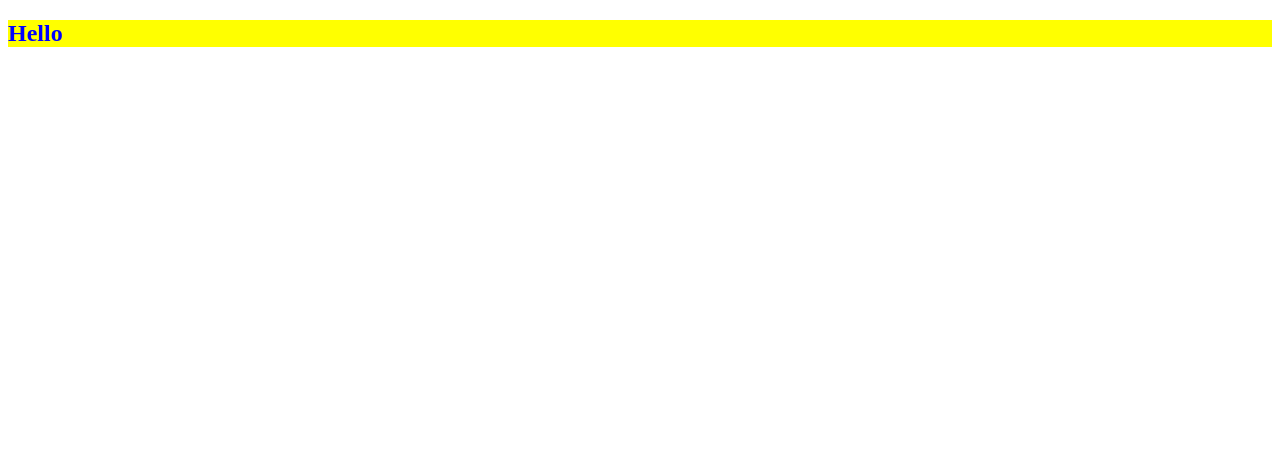
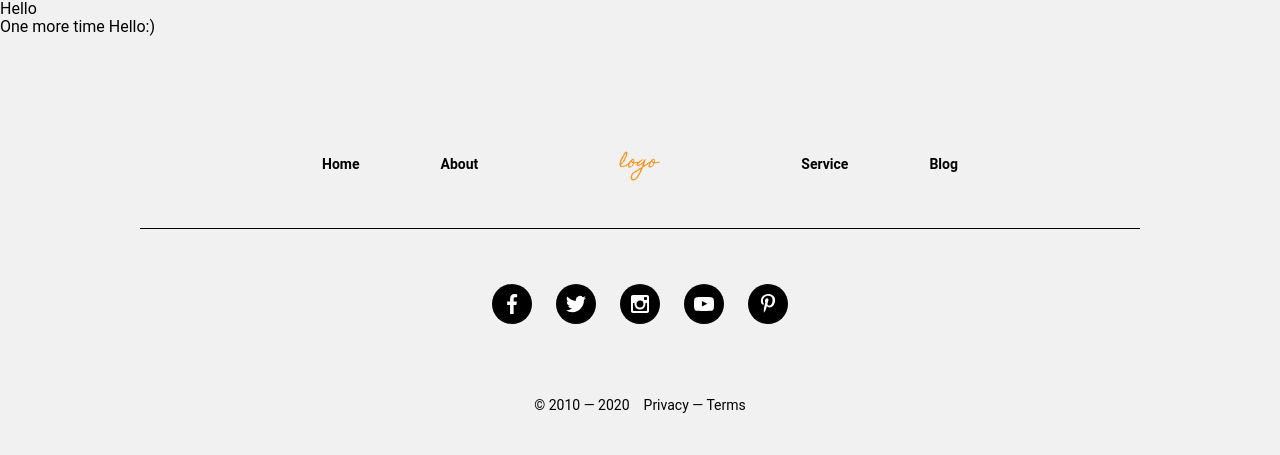
Before and after one commit to SydorenkoKateryna/tutorial, a plain HTML site: page index.html in a window 1280 px wide. Drawn offline with nearby package versions, Linux system fonts and the light colour scheme; files that its build step writes are made by us from their sources.

Commit message:
Код для футеру (командний проект)

```diff
--- a/index.html
+++ b/index.html
@@ -5,11 +5,74 @@
     <meta http-equiv="X-UA-Compatible" content="IE=edge" />
     <meta name="viewport" content="width=device-width, initial-scale=1.0" />
     <title>Document</title>
-    <link rel="stylesheet" href="./dist/css/main.min.css">
+    <link
+      rel="stylesheet"
+      href="https://cdnjs.cloudflare.com/ajax/libs/modern-normalize/1.1.0/modern-normalize.min.css"
+    />
+    <link rel="stylesheet" href="./dist/css/main.min.css" />
   </head>
   <body>
-   <section class="section">
-    <h2 class="section__title">Hello</h2>
-   </section>
+    <header><div class="container">Hello</div></header>
+    <main><div class="container">One more time Hello:)</div></main>
+    <footer class="footer">
+      <div class="container">
+        <ul class="foot-nav list">
+          <li class="foot-nav__item"><a class="link foot-nav__link" href="">Home</a></li>
+          <li class="foot-nav__item"><a class="link foot-nav__link" href="">About</a></li>
+          <li class="foot-nav__item">
+            <svg class="logo foot-nav__logo" width="41" height="39"><use href="./images/icons.svg#logo"></use></svg>
+          </li>
+          <li class="foot-nav__item"><a class="link foot-nav__link" href="">Service</a></li>
+          <li class="foot-nav__item"><a class="link foot-nav__link" href="">Blog</a></li>
+        </ul>
+
+        <ul class="list socials">
+          <li class="socials__item">
+            <a href="#" class="link socials__link" aria-label="Facebook">
+              <svg class="socials__icon" width="20" height="20">
+                <use href="./images/icons.svg#facebook"></use>
+              </svg>
+            </a>
+          </li>
+
+          <li class="socials__item">
+            <a href="#" class="link socials__link" aria-label="Twitter">
+              <svg class="socials__icon" width="20" height="20">
+                <use href="./images/icons.svg#twitter"></use>
+              </svg>
+            </a>
+          </li>
+
+          <li class="socials__item">
+            <a href="#" class="link socials__link" aria-label="Instagram">
+              <svg class="socials__icon" width="20" height="20">
+                <use href="./images/icons.svg#instagram"></use>
+              </svg>
+            </a>
+          </li>
+
+          <li class="socials__item">
+            <a href="#" class="link socials__link" aria-label="Youtube">
+              <svg class="socials__icon" width="20" height="20">
+                <use href="./images/icons.svg#youtube"></use>
+              </svg>
+            </a>
+          </li>
+
+          <li class="socials__item">
+            <a href="#" class="link socials__link" aria-label="Pinterest">
+              <svg class="socials__icon" width="20" height="20">
+                <use href="./images/icons.svg#pinterest"></use>
+              </svg>
+            </a>
+          </li>
+        </ul>
+
+        <div class="copyright">
+          <p class="copyright__text">&#169; 2010 — 2020</p>
+          <p class="copyright__text">Privacy — Terms</p>
+        </div>
+      </div>
+    </footer>
   </body>
 </html>
--- /dev/null
+++ b/sass/base/_common.scss
@@ -0,0 +1,17 @@
+body {
+  font-family: 'Roboto', sans-serif;
+  background-color: $mainBgColor;
+}
+
+.container {
+  max-width: 1440px;
+  margin: 0 auto;
+}
+
+.link {
+  text-decoration: none;
+}
+
+.list {
+  list-style-type: none;
+}
--- /dev/null
+++ b/sass/base/_reset.scss
@@ -0,0 +1,26 @@
+p,
+h1,
+h2,
+h3,
+h4,
+h5,
+h6 {
+  margin: 0;
+}
+
+ul {
+  margin: 0;
+  padding-left: 0;
+}
+
+button {
+  cursor: pointer;
+}
+
+address {
+  font-style: normal;
+}
+
+img {
+  display: block;
+}
--- /dev/null
+++ b/sass/components/_footer.scss
@@ -0,0 +1,101 @@
+.footer {
+  padding-top: 106px;
+  padding-bottom: 35px;
+}
+
+.foot-nav {
+  position: relative;
+  display: flex;
+  justify-content: center;
+  align-items: center;
+
+  &::after {
+    content: '';
+    position: absolute;
+    bottom: 0;
+    transform: translateY(43px);
+    display: block;
+    width: 1000px;
+    height: 1px;
+    background-color: $mainTextColor;
+  }
+}
+
+.foot-nav__item {
+  &:first-child {
+    margin-right: 81px;
+  }
+
+  &:nth-child(3) {
+    margin-right: 141px;
+    margin-left: 141px;
+  }
+
+  &:nth-child(4) {
+    margin-right: 81px;
+  }
+}
+
+.foot-nav__link {
+  transition: color 250ms cubic-bezier(0.4, 0, 0.2, 1);
+  font-size: 14px;
+  font-weight: 700;
+  line-height: 1.4;
+  color: $mainTextColor;
+
+  &:hover,
+  &:focus {
+    color: $accentColor;
+  }
+}
+
+.foot-nav__logo {
+  fill: $accentColor;
+}
+
+.socials {
+  display: flex;
+  justify-content: center;
+  // margin-top: 55px;
+  margin-top: 98px;
+  margin-bottom: 72px;
+
+  &__item + &__item {
+    margin-left: 24px;
+  }
+}
+
+.socials__link {
+  display: inline-flex;
+  align-items: center;
+  justify-content: center;
+  width: 40px;
+  height: 40px;
+  border-radius: 50%;
+
+  transition: background-color 250ms cubic-bezier(0.4, 0, 0.2, 1);
+  color: $mainWhiteColor;
+  background-color: $mainTextColor;
+
+  &:hover,
+  &:focus {
+    background-color: $accentColor;
+  }
+}
+
+.socials__icon {
+  fill: currentColor;
+}
+
+.copyright {
+  display: flex;
+  justify-content: center;
+
+  font-size: 14px;
+  line-height: 1.4;
+  color: $mainTextColor;
+
+  &__text + &__text {
+    margin-left: 14px;
+  }
+}
--- a/sass/main.scss
+++ b/sass/main.scss
@@ -1,14 +1,7 @@
-$MainBackgroundColor: yellow;
-$colorMainText: blue;
-
-body {
-
-}
-
-.section {
-    background-color: $MainBackgroundColor;
-
-    &__title {
-        color: $colorMainText;
-    }
-}
+// Vars
+@import './utils/vars';
+// Base
+@import './base/reset';
+@import './base/common';
+// Footer
+@import './components/footer';
--- /dev/null
+++ b/sass/utils/_vars.scss
@@ -0,0 +1,5 @@
+$mainTextColor: #000;
+$accentColor: #f7941e;
+$mainBgColor: #f1f1f2;
+$secondaryBgColor: #231f20;
+$mainWhiteColor: #ffffff;
```
Also changed, not shown: css/main.css, images/icons.svg (added), 1 other file.
